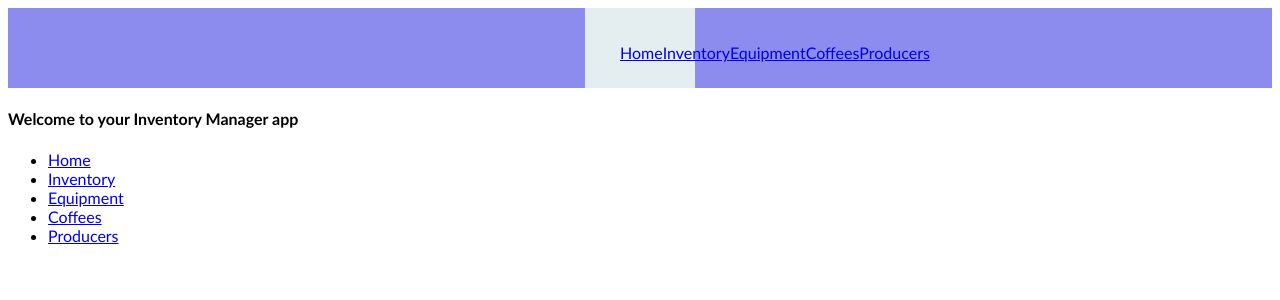
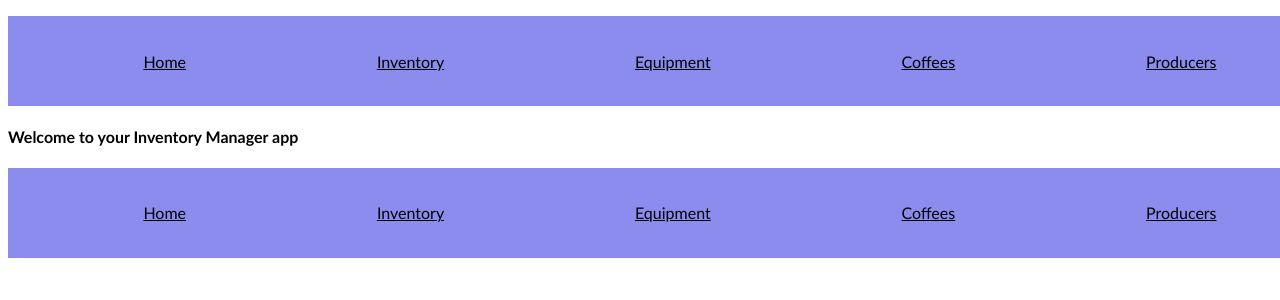
Before and after one commit to MackieJG/coffee-inventory-management, a Flask app: page / in a window 1280 px wide. Shown: the top 300 px of the page. Run offline with Flask 2, Linux system fonts and the light colour scheme.

Commit message:
updating the base html

```diff
--- a/static/main.css
+++ b/static/main.css
@@ -4,28 +4,39 @@
 }
 .header {
     background-color: rgb(140, 140, 238);
-
-}
-.header {
-
     display: flex;
     flex-wrap: nowrap;
     justify-content: space-around;
     align-items: center;
     align-content: center;
     width: 100%;
-    height: 80px;
+    height: 90px;
     overflow: auto;
-    flex-direction: row;
-
+    list-style-type: none;
+}
+.header li a{
+    color: black;
 
 }
-.header-ul{
+
+.header li a:hover{
+    text-decoration: none;
+}
+
+.footer-menu {
+    background-color: rgb(140, 140, 238);
     display: flex;
-    list-style: none;
-    width: 40px;
-    height: 10px;
-    margin: 5px;
-    background-color: rgb(228, 238, 241);
-    padding: 35px;
+    justify-content: space-around;
+    flex-wrap: nowrap;
+    align-content: center;
+    align-items: center;
+    height: 90px;
+    width: 100%;
+    overflow: auto;
+    list-style-type: none;
+
 }
+
+.footer-menu li a{
+    color: black;
+}
--- a/templates/base.html
+++ b/templates/base.html
@@ -8,8 +8,8 @@
     <title>Inventory Manager</title>
 </head>
 <body>
-    <header class="header">
-        <ul class="header-ul">
+    <header>
+        <ul class="header">
             <div>
                 <li>
                     <a href="/">Home</a>
```
